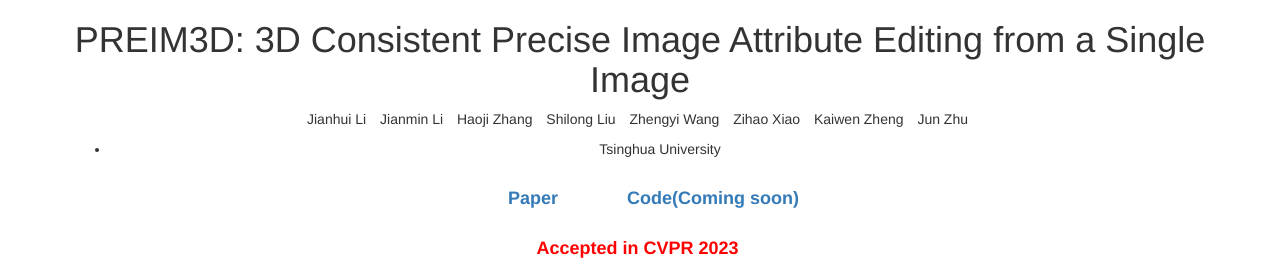
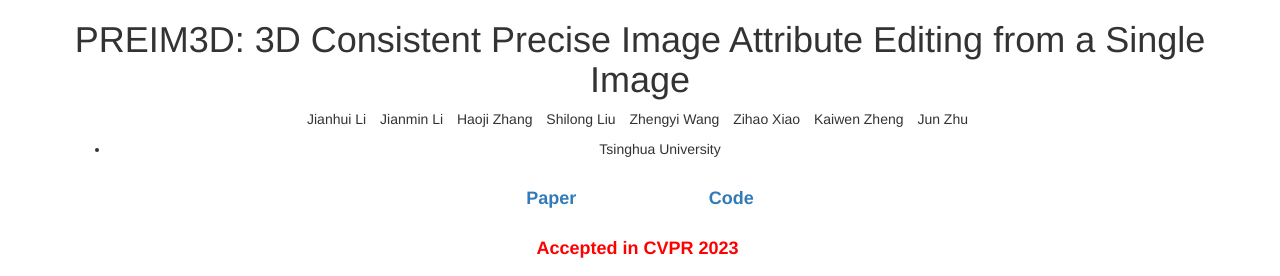
Before and after one commit to mybabyyh/mybabyyh.github.io, a plain HTML site: page Preim3D/index.html in a window 1280 px wide. Shown: the top 276 px of the page. Drawn offline with Linux system fonts and the light colour scheme.

Commit message:
Update index.html

```diff
--- a/Preim3D/index.html
+++ b/Preim3D/index.html
@@ -85,7 +85,7 @@
                         <li>
 
                             <a href="https://github.com/mybabyyh/Preim3D">
-                            <h4><strong>Code(Coming soon)</strong></h4>
+                            <h4><strong>Code</strong></h4>
                             </a>
                         </li>
 
```
